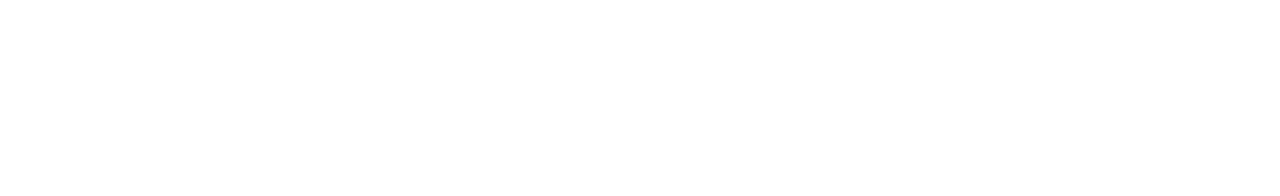
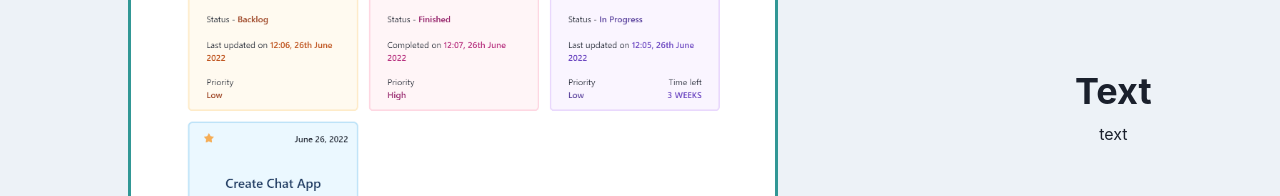
Before and after one commit to kTrzcinskii/project-manager, a Next.js app in the folder frontend/: page / in a window 1280 px wide. Shown: the part 1092-1288 px from the top of the page. Before the commit the page ends 800 px from the top, so only its background shows below. Built offline with nearby package versions, Linux system fonts and the light colour scheme.

Commit message:
smooth scroll + init container photo-text

```diff
--- a/frontend/pages/index.tsx
+++ b/frontend/pages/index.tsx
@@ -1,11 +1,23 @@
 import type { NextPage } from "next";
 import { Box } from "@chakra-ui/react";
 import HeroSection from "../src/components/sections/HeroSection";
+import all_projects_ss from "../public/images/all_projects_ss.png";
+import PhotoAndTextContainer from "../src/components/ui/main-page/PhotoAndTextContainer";
+import { useRef } from "react";
 
 const Home: NextPage = () => {
+  const learMoreRef = useRef<HTMLDivElement>(null);
+
   return (
     <Box>
-      <HeroSection />
+      <HeroSection divRef={learMoreRef} />
+      <PhotoAndTextContainer
+        image1={all_projects_ss}
+        header='Text'
+        text='text'
+        id='learn_more'
+        myRef={learMoreRef}
+      />
     </Box>
   );
 };
--- a/frontend/src/components/sections/HeroSection.tsx
+++ b/frontend/src/components/sections/HeroSection.tsx
@@ -1,8 +1,13 @@
 import { Container, Flex, useBreakpointValue, VStack } from "@chakra-ui/react";
+import { RefObject } from "react";
 import HeroBtnContainer from "../ui/hero/HeroBtnContainer";
 import HeroText from "../ui/hero/HeroText";
 
-const HeroSection: React.FC = ({}) => {
+interface HeroSectionProps {
+  divRef: RefObject<HTMLDivElement>;
+}
+
+const HeroSection: React.FC<HeroSectionProps> = ({ divRef }) => {
   return (
     <Flex
       w='full'
@@ -27,7 +32,7 @@ const HeroSection: React.FC = ({}) => {
         >
           <VStack align={"flex-start"} spacing={6}>
             <HeroText />
-            <HeroBtnContainer />
+            <HeroBtnContainer divRef={divRef} />
           </VStack>
         </Container>
       </VStack>
--- a/frontend/src/components/ui/hero/HeroBtnContainer.tsx
+++ b/frontend/src/components/ui/hero/HeroBtnContainer.tsx
@@ -1,7 +1,13 @@
 import { Flex, useBreakpointValue, HStack, Stack } from "@chakra-ui/react";
+import { RefObject } from "react";
 import HeroBtn from "./HeroBtn";
+import HeroBtnSec from "./HeroBtnSec";
 
-const HeroBtnContainer: React.FC = () => {
+interface HeroBtnContainerProps {
+  divRef: RefObject<HTMLDivElement>;
+}
+
+const HeroBtnContainer: React.FC<HeroBtnContainerProps> = ({ divRef }) => {
   return (
     <Flex
       direction={useBreakpointValue({
@@ -27,9 +33,7 @@ const HeroBtnContainer: React.FC = () => {
           md: 0,
         })}
       >
-        <HeroBtn type='secondary' href='#toDo'>
-          Learn More
-        </HeroBtn>
+        <HeroBtnSec divRef={divRef} />
       </Stack>
     </Flex>
   );
--- /dev/null
+++ b/frontend/src/components/ui/hero/HeroBtnSec.tsx
@@ -0,0 +1,39 @@
+import { Button, useBreakpointValue } from "@chakra-ui/react";
+import { RefObject } from "react";
+
+interface HeroBtnSecProps {
+  divRef: RefObject<HTMLDivElement>;
+}
+
+const HeroBtnSec: React.FC<HeroBtnSecProps> = ({ divRef }) => {
+  const handleClick = () => {
+    divRef.current?.scrollIntoView({
+      behavior: "smooth",
+      block: "start",
+      inline: "nearest",
+    });
+  };
+
+  return (
+    <Button
+      colorScheme='whiteAlpha'
+      _focus={{ ring: 3, ringColor: "white" }}
+      size={useBreakpointValue({
+        base: "sm",
+        md: "md",
+        lg: "lg",
+      })}
+      width={useBreakpointValue({
+        base: "97px",
+        md: "115px",
+        lg: "141px",
+      })}
+      rounded='lg'
+      onClick={handleClick}
+    >
+      Learn More
+    </Button>
+  );
+};
+
+export default HeroBtnSec;
--- /dev/null
+++ b/frontend/src/components/ui/main-page/PhotoAndTextContainer.tsx
@@ -0,0 +1,65 @@
+import { Box, Heading, Stack, Text, VStack } from "@chakra-ui/react";
+import Image, { StaticImageData } from "next/image";
+import { RefObject } from "react";
+
+interface PhotoAndTextContainerProps {
+  image1: StaticImageData;
+  image2?: StaticImageData;
+  header: string;
+  text: string;
+  id: string;
+  pos?: "left" | "right";
+  bgColor?: string;
+  myRef: RefObject<HTMLDivElement>;
+}
+
+const PhotoAndTextContainer: React.FC<PhotoAndTextContainerProps> = ({
+  image1,
+  image2,
+  header,
+  text,
+  id,
+  pos = "left",
+  bgColor = "gray",
+  myRef,
+}) => {
+  const realDir = pos === "left" ? "row" : "row-reverse";
+
+  return (
+    <Stack
+      minH='100vh'
+      w='full'
+      direction={{ base: "column", md: "column", lg: realDir }}
+      id={id}
+      justifyContent={{ base: "center", md: "center", lg: "space-around" }}
+      alignItems='center'
+      spacing={{ base: 5, md: 6, lg: 10 }}
+      bgColor={`${bgColor}.100`}
+      ref={myRef}
+    >
+      <VStack w={{ base: "350px", md: "450px", lg: "650px" }}>
+        <Box
+          w='full'
+          borderWidth={3}
+          borderColor='teal.500'
+          rounded='lg'
+          p={2}
+          bgColor='white'
+        >
+          <Image alt='' layout='responsive' src={image1} />
+        </Box>
+        {image2 && (
+          <Box w='full'>
+            <Image alt='' layout='responsive' src={image2} />
+          </Box>
+        )}
+      </VStack>
+      <VStack>
+        <Heading>{header}</Heading>
+        <Text>{text}</Text>
+      </VStack>
+    </Stack>
+  );
+};
+
+export default PhotoAndTextContainer;
```
Also changed, not shown: frontend/public/images/all_projects_ss.png (added).
